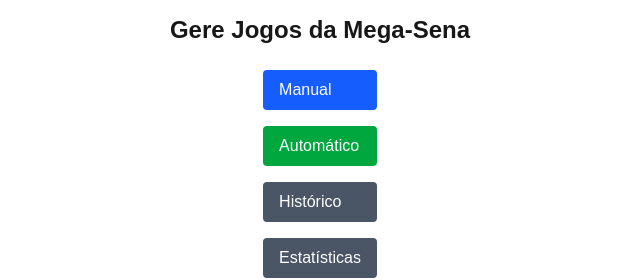
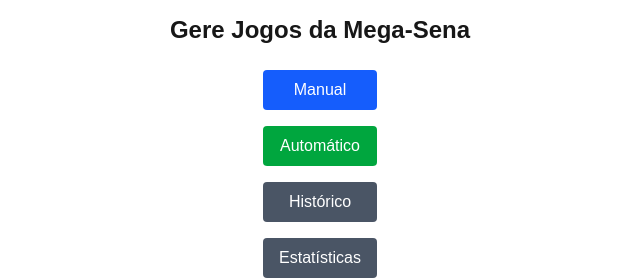
Before and after one commit to gnai-creator/gerasena.com, a Next.js app in the folder gerasena.com/: page / in a window 1280 px wide. Shown: the part 344-624 px from the top of the page, without its empty margins (320-960 px from the left). Built offline with nearby package versions, Linux system fonts and the light colour scheme.

Commit message:
Atualiza os links na página inicial para centralizar o texto dos botões, melhorando a estética e a usabilidade.

```diff
--- a/gerasena.com/src/app/page.tsx
+++ b/gerasena.com/src/app/page.tsx
@@ -11,25 +11,25 @@
       <div className="flex gap-4 flex-col">
         <Link
           href="/manual"
-          className="rounded bg-blue-600 px-4 py-2 text-white hover:bg-blue-700"
+          className="rounded bg-blue-600 px-4 py-2 text-white text-center hover:bg-blue-700"
         >
           Manual
         </Link>
         <Link
           href="/automatico"
-          className="rounded bg-green-600 px-4 py-2 text-white hover:bg-green-700"
+          className="rounded bg-green-600 px-4 py-2 text-white text-center hover:bg-green-700"
         >
           Automático
         </Link>
         <Link
           href="/historico"
-          className="rounded bg-gray-600 px-4 py-2 text-white hover:bg-gray-700"
+          className="rounded bg-gray-600 px-4 py-2 text-white text-center hover:bg-gray-700"
         >
           Histórico
         </Link>
         <Link
           href="/estatisticas"
-          className="rounded bg-gray-600 px-4 py-2 text-white hover:bg-gray-700"
+          className="rounded bg-gray-600 px-4 py-2 text-white text-center hover:bg-gray-700"
         >
           Estatísticas
         </Link>
```
